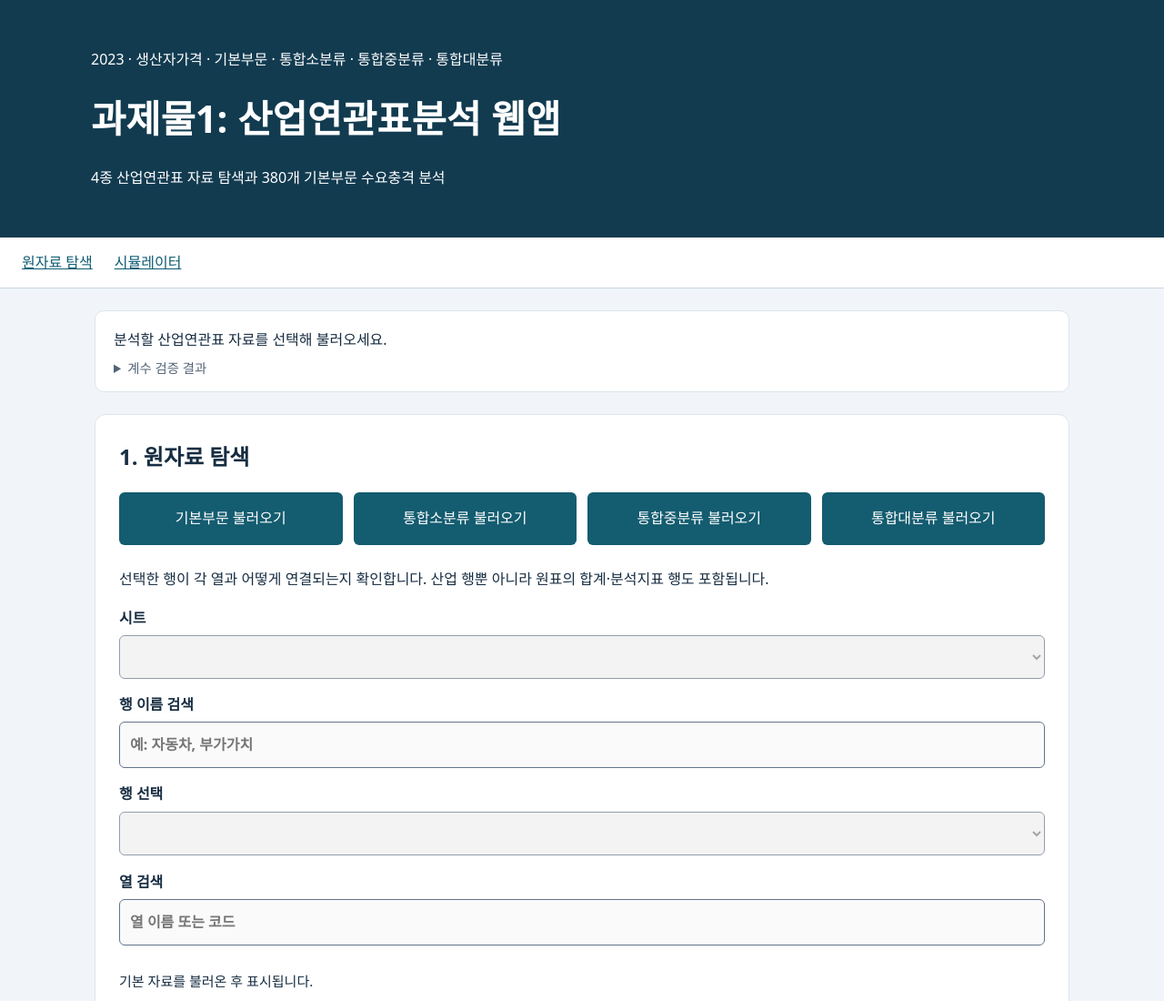
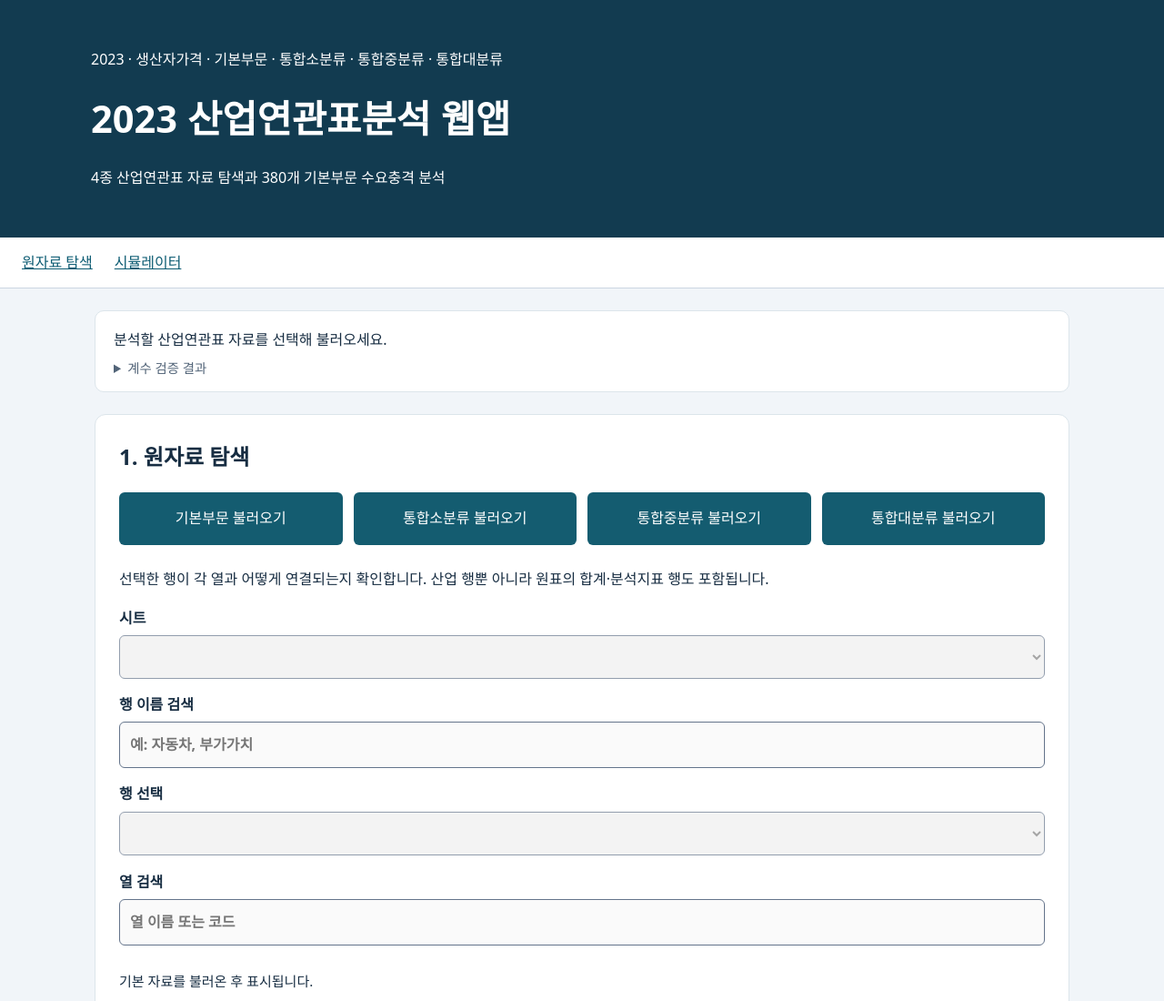
Before and after one commit to kjw92030/-Title, a plain HTML site: page index.html in a window 1280 px wide. Shown: the top 1100 px of the page at 91% size. Drawn offline with Linux system fonts and the light colour scheme.

Commit message:
Update index.html

```diff
--- a/index.html
+++ b/index.html
@@ -1,7 +1,7 @@
 <!DOCTYPE html>
 
 <html lang="ko"><head><meta charset="utf-8"/><meta content="width=device-width,initial-scale=1" name="viewport"/><title>과제물1: 산업연관표분석 웹앱</title><link href="./style.css" rel="stylesheet"/><script defer="" src="./app.js"></script></head>
-<body><header><p>2023 · 생산자가격 · 기본부문 · 통합소분류 · 통합중분류 · 통합대분류</p><h1>과제물1: 산업연관표분석 웹앱</h1><p>4종 산업연관표 자료 탐색과 380개 기본부문 수요충격 분석</p></header>
+<body><header><p>2023 · 생산자가격 · 기본부문 · 통합소분류 · 통합중분류 · 통합대분류</p><h1>2023 산업연관표분석 웹앱</h1><p>4종 산업연관표 자료 탐색과 380개 기본부문 수요충격 분석</p></header>
 <nav aria-label="주요 메뉴"><a href="#explorer">원자료 탐색</a><a href="#simulation">시뮬레이터</a></nav><main>
 <aside aria-label="분석 준비 상태" class="loading-status"><p id="status" role="status">분석할 산업연관표 자료를 선택해 불러오세요.</p><details><summary>계수 검증 결과</summary><pre id="validation">아직 자료를 불러오지 않았습니다.</pre></details></aside>
 <section id="explorer"><div class="section-heading"><h2>1. 원자료 탐색</h2></div>
```
